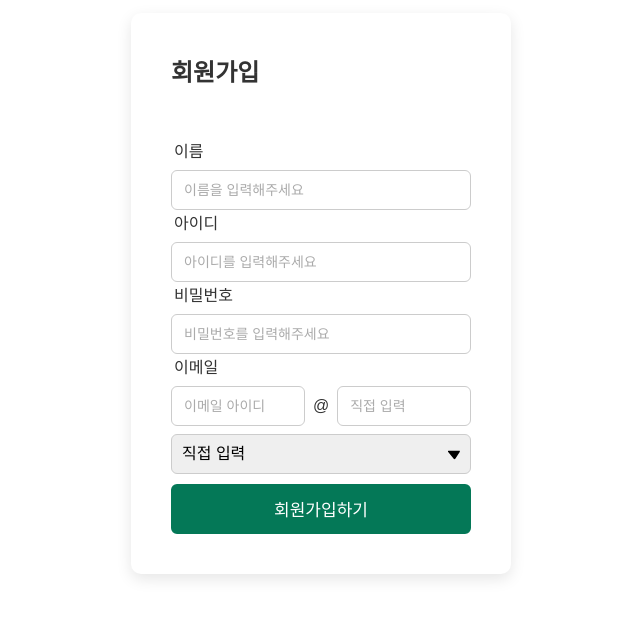
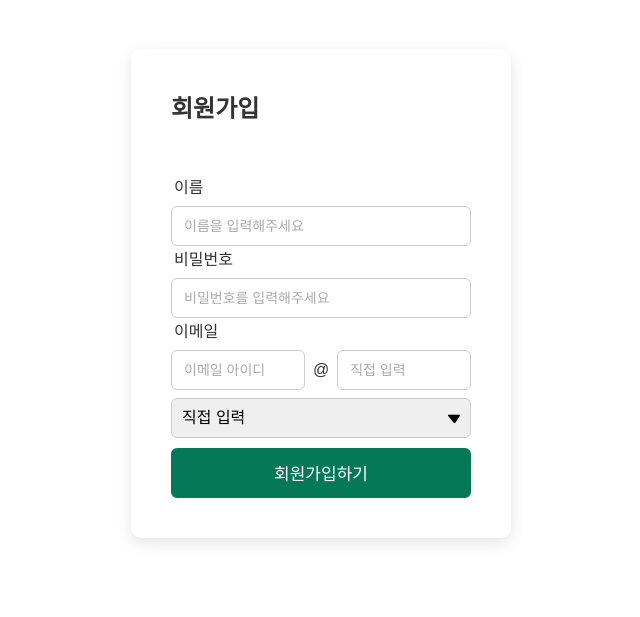
Before and after one commit to jeongseung/chat_jsw, a React (Vite) app in the folder Gloring/: page /Join in a window 1280 px wide. Shown: the part 107-724 px from the top of the page, without its empty margins (319-959 px from the left). Built offline with nearby package versions, Linux system fonts and the light colour scheme.

Commit message:
아이디 제거

```diff
--- a/Gloring/index.html
+++ b/Gloring/index.html
@@ -2,9 +2,9 @@
 <html lang="kr">
   <head>
     <meta charset="UTF-8" />
-    <link rel="icon" type="image/svg+xml" href="/vite.svg" />
+    <link rel="icon" type="image/svg+xml" href="/icon2.ico" />
     <meta name="viewport" content="width=device-width, initial-scale=1.0" />
-    <title>Vite + React</title>
+    <title>GLO:RING </title>
   </head>
   <body>
     <div id="root"></div>
--- a/Gloring/package.json
+++ b/Gloring/package.json
@@ -11,7 +11,8 @@
   },
   "dependencies": {
     "react": "^19.1.0",
-    "react-dom": "^19.1.0"
+    "react-dom": "^19.1.0",
+    "react-router-dom": "^7.6.3"
   },
   "devDependencies": {
     "@eslint/js": "^9.25.0",
--- a/Gloring/src/components/Join.jsx
+++ b/Gloring/src/components/Join.jsx
@@ -13,7 +13,7 @@ const Join = () => {
   const [emailId, setEmailId] = useState('');
 
   // ⭐️⭐️⭐️ 이메일 도메인 기본값 및 직접 입력 모드 초기화 ⭐️⭐️⭐️
-  const [emailDomain, setEmailDomain] = useState('self'); // 기본값을 'self'로 설정
+  const [emailDomain, setEmailDomain] = useState(''); // 기본값을 'self'로 설정
   const [isSelfInput, setIsSelfInput] = useState(true);   // isSelfInput을 true로 초기화
 
   const DomainChange = (e) => {
@@ -32,7 +32,7 @@ const Join = () => {
 
     console.log("회원가입 정보:", {
         name,
-        id,
+
         password,
         email: `${emailId}@${emailDomain}`
     });
@@ -59,17 +59,7 @@ const Join = () => {
             />
           </div>
 
-          {/* 아이디 입력 그룹 */}
-          <div className='join-input-group'>
-            <p>아이디</p>
-            <input
-              type='text'
-              placeholder='아이디를 입력해주세요'
-              name='id'
-              value={id}
-              onChange={(e) => setId(e.target.value)}
-            />
-          </div>
+
 
           {/* 비밀번호 입력 그룹 */}
           <div className='join-input-group'>
@@ -93,16 +83,19 @@ const Join = () => {
                 value={emailId}
                 onChange={(e) => setEmailId(e.target.value)}
               />
-              <span>@</span> {/* @ 기호를 span으로 감싸서 CSS 적용 */}
+
+
+
+              <span> @ </span> {/* @ 기호를 span으로 감싸서 CSS 적용 */}
               <input
                 type='text'
-                value={isSelfInput ? '' : emailDomain} // isSelfInput이 true면 빈 문자열, 아니면 emailDomain 값
+                value={isSelfInput ? emailDomain:''} // isSelfInput이 true면 빈 문자열, 아니면 emailDomain 값
                 placeholder='직접 입력'
                 onChange={(e) => isSelfInput && setEmailDomain(e.target.value)}
                 readOnly={!isSelfInput}
               />
             </div>
-            <select onChange={DomainChange} value={emailDomain}>
+            <select onChange={DomainChange} value={isSelfInput ? 'self' : emailDomain}>
               <option value="">선택</option>
               <option value="naver.com">naver.com</option>
               <option value="gmail.com">gmail.com</option>
--- a/Gloring/src/components/Login.jsx
+++ b/Gloring/src/components/Login.jsx
@@ -13,7 +13,7 @@ const Login = ({setAuthenticate}) => {
     }
 
     const goToJoin = (e) => {
-        e.preventDefault
+        e.preventDefault();
         navigate("/Join")
     }
 
@@ -23,15 +23,15 @@ const Login = ({setAuthenticate}) => {
         <h2>로그인</h2>
             <form>
                 <div className='login-input'>
-                    <p>아이디</p>
-                    <input type='text' placeholder='아이디를 입력해주세요.' className='id'/> <br/>
+                    <p>이메일</p>
+                    <input type='text' placeholder='이메일을 입력해주세요.' className='emailId'/> <br/>
                     <p>비밀번호</p>
                     <input type='password' placeholder='비밀번호를 입력해주세요.' className='pw'/>
                 </div>
                 <div className='btn'>
                     <label className='check'>
                     <input type='checkbox'/>
-                    <span>아이디 저장하기</span>
+                    <span>이메일 저장하기</span>
                     </label>
                     <input type='submit'
                     className='login-button'
```
Also changed, not shown: 2 other files (tests, documents, lock files or other folders).
